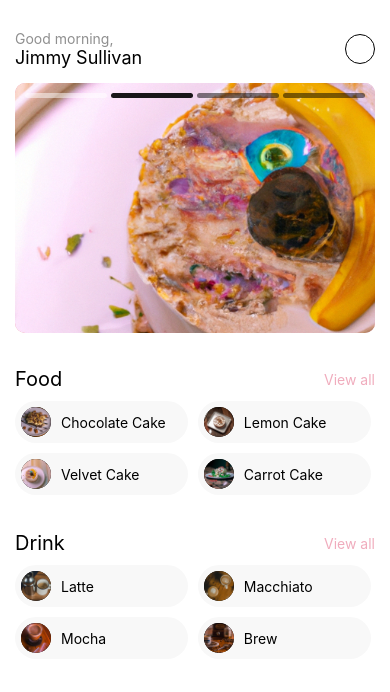
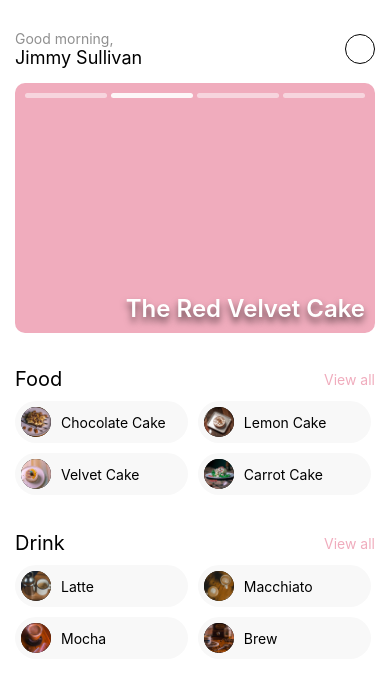
Before and after one commit to jdrios-dev/coffee-app-rn, a React Native app: screen /HomeScreen in a window 390 px wide. Shown: the top 692 px of the page. Built offline with nearby package versions, Linux system fonts and the light colour scheme.

Commit message:
carousel that doesnt work

```diff
--- a/App.tsx
+++ b/App.tsx
@@ -1,14 +1,19 @@
 import 'react-native-gesture-handler';
-import React from 'react';
+import React, {useReducer} from 'react';
 import {NavigationContainer} from '@react-navigation/native';
 import MyStack from './src/navigation/Navigation';
 import {SafeAreaProvider} from 'react-native-safe-area-context';
+import {CartContext, initialState, CartReducer} from './src/context/';
 
 const App = () => {
+  const [state, dispatch] = useReducer(CartReducer, initialState);
+
   return (
     <SafeAreaProvider>
       <NavigationContainer>
-        <MyStack />
+        <CartContext.Provider value={{state, dispatch}}>
+          <MyStack />
+        </CartContext.Provider>
       </NavigationContainer>
     </SafeAreaProvider>
   );
--- a/src/components/Carousel.component.tsx
+++ b/src/components/Carousel.component.tsx
@@ -1,171 +1,89 @@
-/* eslint-disable @typescript-eslint/no-unused-vars */
-import React, {useState, useRef} from 'react';
-import {
-  View,
-  StyleSheet,
-  Image,
-  Text,
-  Animated,
-  FlatList,
-  Dimensions,
-  NativeSyntheticEvent,
-  NativeScrollEvent,
-} from 'react-native';
+import {View, StyleSheet, Image, Text, Animated} from 'react-native';
+import React, {useState} from 'react';
 import colors from '../styles/colors';
 import {getFavoriteProducts} from '../data/controller';
 
-const {width} = Dimensions.get('screen');
 const MILLISECONDS_TO_CHANGE = 3800;
 
 const CarouselComponent = () => {
   const [activeProduct, setActiveProduct] = useState(0);
+  const [fadeAnimation] = useState(new Animated.Value(0));
   const favoriteProducts = getFavoriteProducts();
   const MAX_ITEMS = favoriteProducts?.length;
-  const flatListRef = useRef<FlatList>(null);
 
-  setTimeout(() => {
+  setTimeout(async () => {
     // MAX_ITEMS - 1 = The last product in my array
+    console.log(fadeAnimation);
+    await fadeIn();
     if (activeProduct === MAX_ITEMS - 1) {
-      flatListRef?.current?.scrollToIndex({animated: true, index: 0});
       return setActiveProduct(0);
     }
     setActiveProduct(activeProduct + 1);
-    flatListRef?.current?.scrollToIndex({
-      animated: true,
-      index: activeProduct + 1,
-    });
+    await fadeOut();
   }, MILLISECONDS_TO_CHANGE);
 
-  const scrollX = useRef(new Animated.Value(0)).current;
-
-  /**
-   *
-   * FROM HERE
-   *
-   */
-  const handleOnScroll = (event: NativeSyntheticEvent<NativeScrollEvent>) => {
-    Animated.event(
-      [
-        {
-          nativeEvent: {
-            contentOffset: {
-              x: scrollX,
-            },
-          },
-        },
-      ],
-      {
+  const fadeIn = () => {
+    Animated.timing(fadeAnimation, {
+      toValue: 1,
+      duration: 500,
       useNativeDriver: false,
-      },
-    )(event);
+    }).start();
   };
 
-  /*
-   * Cant use this on RN web, because all items are rendered at once
-   */
-  const handleOnViewableItemsChanged = useRef(({viewableItems}: any) => {
-    console.log(
-      '🚀 ~ file: Carousel.component.tsx:65 ~ handleOnViewableItemsChanged ~ viewableItems',
-      viewableItems,
-    );
-    viewableItems[0]?.index && setActiveProduct(viewableItems[0].index);
-  }).current;
+  const fadeOut = () => {
+    Animated.timing(fadeAnimation, {
+      toValue: 0,
+      duration: 500,
+      useNativeDriver: false,
+    }).start();
+  };
 
-  const viewabilityConfig = useRef({
-    itemVisiblePercentThreshold: 50,
-  }).current;
-
+  // const opacity = fadeAnimation.interpolate({
+  //   inputRange: [0, 1],
+  //   outputRange: [0, 1],
+  // });
+  // console.log(opacity, fadeAnimation);
   return (
     <View style={styles.carousel}>
-      <FlatList
-        data={favoriteProducts}
-        ref={ref => (flatListRef.current = ref)}
-        renderItem={({item, index}) => (
-          <CarouselItem item={item} index={index} />
-        )}
-        horizontal
-        pagingEnabled
-        snapToAlignment="center"
-        showsHorizontalScrollIndicator={false}
-        onScroll={handleOnScroll}
-        // onViewableItemsChanged={handleOnViewableItemsChanged}
-        // viewabilityConfig={viewabilityConfig}
-        // onEndReached={() => {
-        //   console.log("end reached");
-        //   setActiveProduct(0);
-        // }}
-        onEndReachedThreshold={0.3}
-        getItemLayout={(_, index) => ({
-          length: 50,
-          offset: (width - 30) * index,
-          index,
-        })}
+      <ImageAAA
+        img={favoriteProducts[activeProduct].image}
+        fadeAnimation={fadeAnimation}
       />
-
-      <Paginator
-        scrollX={scrollX}
-        MAX_ITEMS={MAX_ITEMS}
-        activeProduct={activeProduct}
-      />
-    </View>
-  );
-};
-
-const CarouselItem = ({index, item}: any) => (
-  <View key={index}>
-    <Image
-      style={[styles.carouselImg]}
-      source={item.image}
-      resizeMode="cover"
-    />
-    <Text style={styles.title}>{item.longName}</Text>
-  </View>
-);
-
-const Paginator = ({scrollX, MAX_ITEMS, activeProduct}: any) => (
       <View style={styles.indicatorContainer}>
-    {Array.from({length: MAX_ITEMS}, (_, idx) => {
-      const inputRange = [(idx - 1) * width, idx * width, (idx + 1) * width];
-      console.log(
-        '🚀 ~ file: Carousel.component.tsx:119 ~ {Array.from ~ inputRange',
-        inputRange,
-      );
-
-      const dotWidth = scrollX.interpolate({
-        inputRange,
-        outputRange: [12, 100 / MAX_ITEMS - 1, 12],
-        extrapolate: 'clamp',
-      });
-
-      const opacity = scrollX.interpolate({
-        inputRange,
-        outputRange: [0.2, 0.9, 0.1],
-        extrapolate: 'clamp',
-      });
-
-      const backgroundColor = scrollX.interpolate({
-        inputRange,
-        outputRange: ['#000', '#FFF', '#000'],
-        extrapolate: 'clamp',
-      });
-
-      return (
-        <Animated.View
-          key={idx}
+        {Array.from({length: MAX_ITEMS}, (_, i) => (
+          <View
+            key={i}
             style={[
               styles.indicator,
               // eslint-disable-next-line react-native/no-inline-styles
               {
                 width: `${100 / MAX_ITEMS - 1}%`,
-              opacity: activeProduct === idx ? 0.9 : 0.5,
-              backgroundColor,
+                opacity: activeProduct === i ? 0.9 : 0.5,
               },
             ]}
           />
-      );
-    })}
+        ))}
+      </View>
+      <Text style={styles.title}>
+        {favoriteProducts[activeProduct].longName}
+      </Text>
     </View>
   );
+};
+
+const ImageAAA = ({img, fadeAnimation}) => {
+  return (
+    <Animated.Image
+      style={[
+        styles.carouselImg,
+        {
+          opacity: fadeAnimation,
+        },
+      ]}
+      source={img}
+    />
+  );
+};
 
 const styles = StyleSheet.create({
   carousel: {
@@ -174,11 +92,10 @@ const styles = StyleSheet.create({
     borderRadius: 10,
     marginBottom: 24,
     position: 'relative',
-    overflow: 'hidden',
   },
   carouselImg: {
-    width: width - 20,
-    height: 250,
+    width: 'auto',
+    height: '100%',
     borderRadius: 10,
   },
   indicatorContainer: {
--- a/src/screens/DetailScreen.tsx
+++ b/src/screens/DetailScreen.tsx
@@ -77,7 +77,6 @@ const DetailScreen = ({route}) => {
     setModalVisible(false);
     navigation.navigate('HomeScreen', {});
   };
-
   return (
     <SafeAreaView>
       <View
```
Lines whose indentation alone changed are shown as unchanged.
